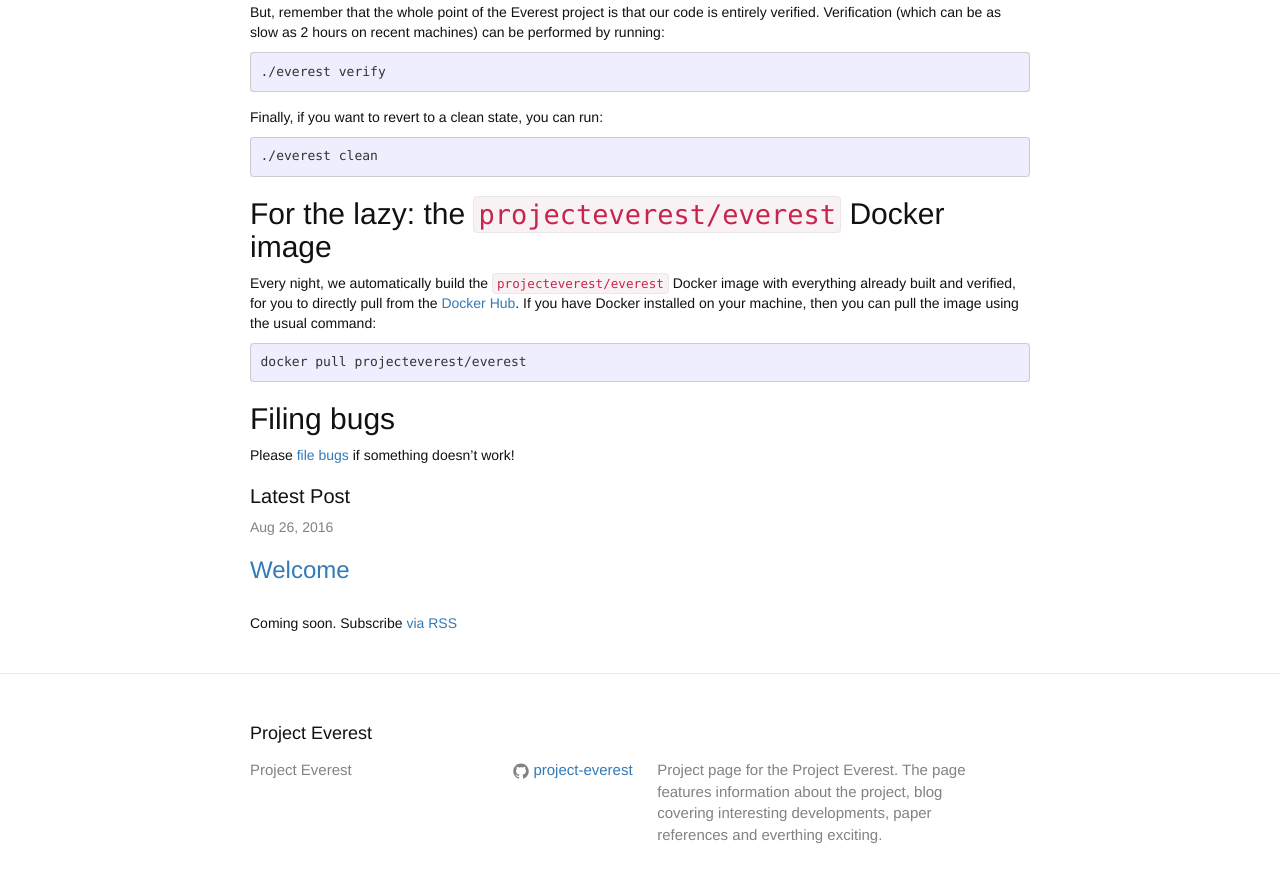
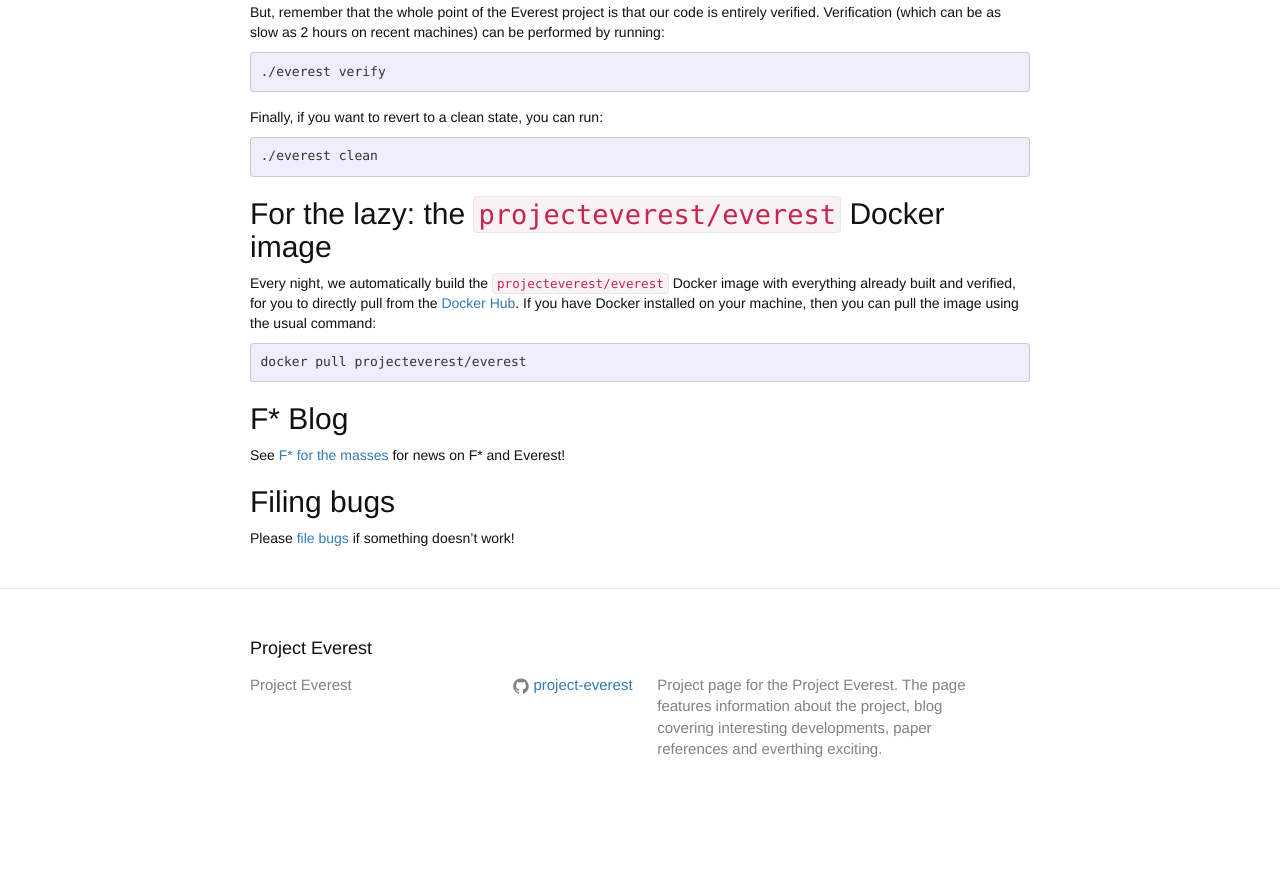
Before and after one commit to project-everest/project-everest.github.io, a Jekyll site: the page built from index.md, in a window 1280 px wide and 900 px high, scrolled down 1475 px. Shown: the top 882 px of the window. Built offline with Jekyll 4.4.1, drawn with Linux system fonts in a browser that asks for light colours; after the commit the page ends 2290 px from its top, so only the background shows below that.

Commit message:
removing everests blog and linking in F* for the masses

````diff
--- a/_layouts/home.html
+++ b/_layouts/home.html
@@ -5,8 +5,7 @@
 
   {{ content }}
 
-
-  <h1 class="page-heading">Latest Post</h1>
+<!--   <h1 class="page-heading">Latest Post</h1>
 
   <ul class="post-list">
     {% for post in site.posts %}
@@ -19,7 +18,7 @@
       </li>
     {% endfor %}
   </ul>
-
   <p class="rss-subscribe">Coming soon. Subscribe <a href="{{ "/feed.xml" | relative_url }}">via RSS</a></p>
 
+-->
 </div>
--- a/index.md
+++ b/index.md
@@ -129,6 +129,10 @@
 docker pull projecteverest/everest
 ```
 
+## F* Blog
+
+See [F* for the masses](https://fstarlang.github.io/) for news on F* and Everest!
+
 ## Filing bugs
 
 Please [file bugs](https://github.com/project-everest/everest/issues) if
````
